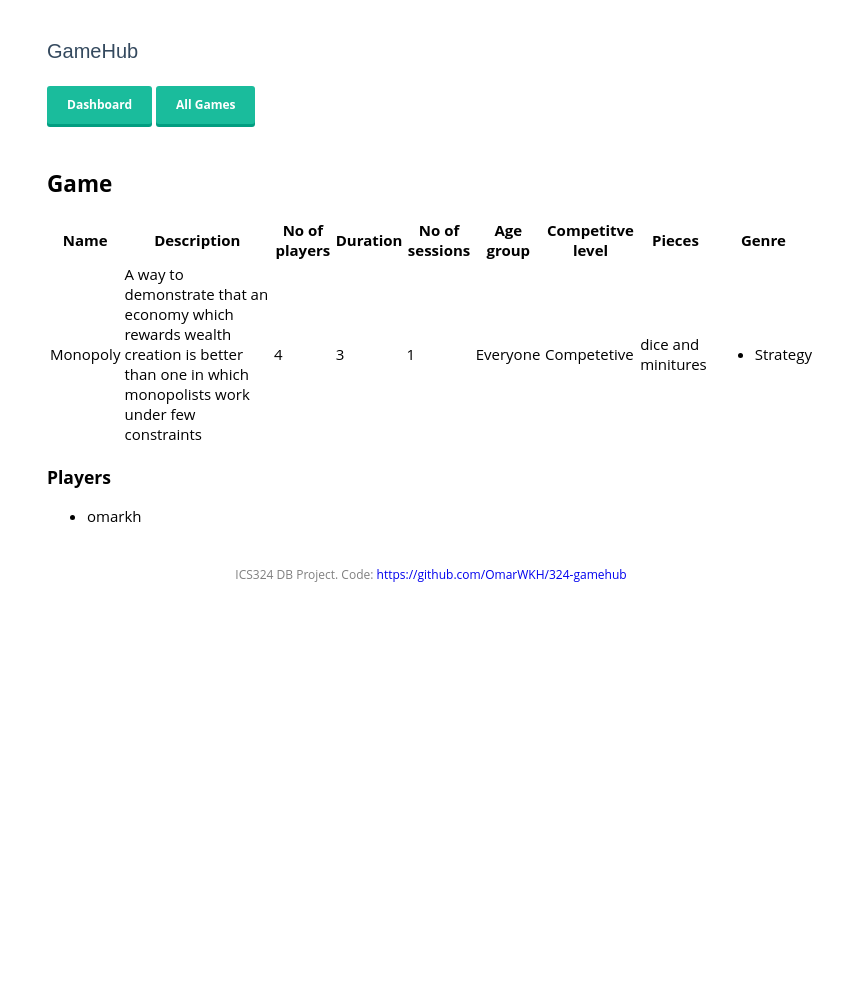
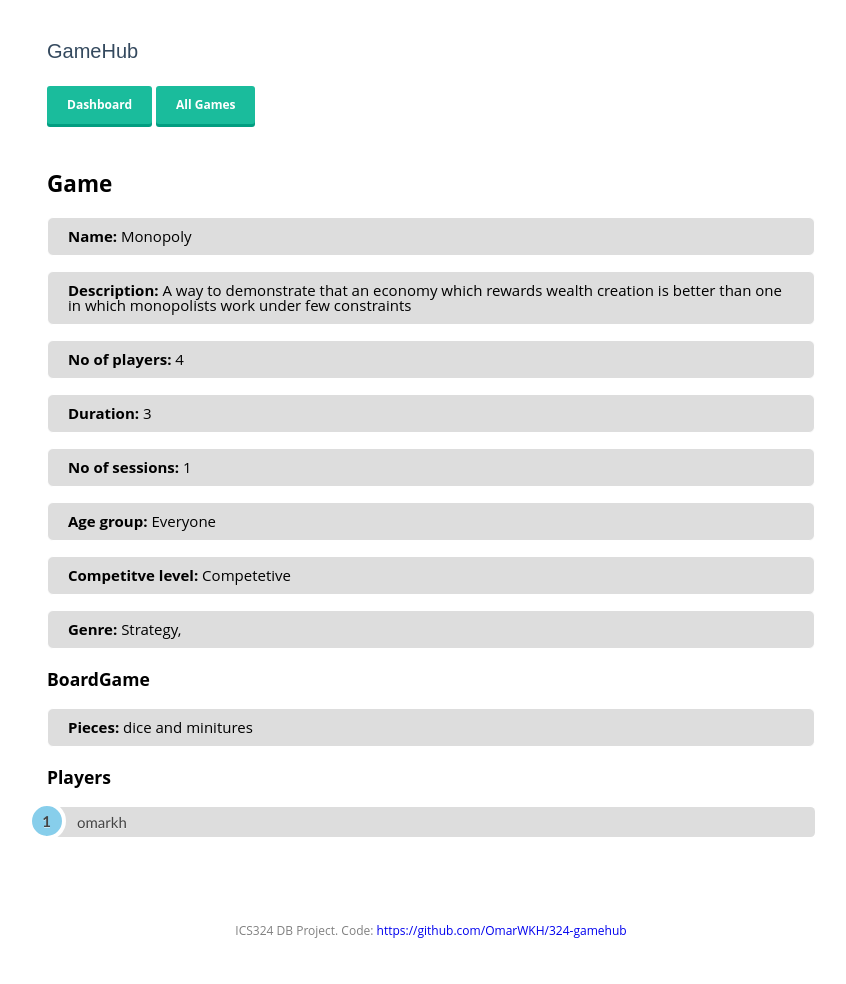
Before and after one commit to OmarWKH/324-gamehub, a Django app: a page that uses GameHub/templates/base.html in a window 1280 px wide. Shown: the whole page, without its empty margins (209-1055 px from the left). Before the commit the page ends 582 px from the top, so only its background shows below. Run offline with Django 3.2, Linux system fonts and the light colour scheme; data comes from the database, SQL or seed files in the repository; data that the repository does not hold is empty; parts of the project's set-up code (start-up, migrations or seed data) failed here and were passed over; some libraries are stand-ins or nearby versions.

Commit message:
fixing all games and game details style

```diff
--- a/GameHub/templates/base.html
+++ b/GameHub/templates/base.html
@@ -23,32 +23,10 @@
 		*
 		*/
 
-
-{#	/*Resets and overrides*/#}
-{#	html, body, div, h1, h2, h3, h4, h5, h6, p, ul, li, span {#}
-{#		margin: 0;#}
-{#		padding: 0;#}
-{#		line-height: 1;#}
-{#		}#}
-{##}
-{#	img {#}
-{#		border: none;#}
-{#		}#}
-{##}
 		a, a:link, a:active, a:visited, a:hover {
 			text-decoration: none;
 			outline: none;
 			}
-{##}
-{#	ul {#}
-{#		list-style-type: none;#}
-{#		}#}
-{##}
-
-{#	p a {#}
-{#		float: left;#}
-{#		margin: 0 23px 40px 0;#}
-{#		}#}
 
 		body {
 			background: #ffffff;
@@ -382,16 +360,18 @@
 		    transform: scale(1.5);
 				}
 
-      p.note
-{
+	.note,
+    p.note {
+    	vertical-align: top;
+    	display: block;
     	color: #000000;
     	border: solid 1px #ffffff;
-          line-height: 70%;
     	background-color: #ddd;
 	    -moz-border-radius: 6px;
 		-webkit-border-radius: 6px;
 	    border-radius: 6px;
-     padding: 14px 20px;
+    	line-height: 100%;
+    	padding: 11px 20px;
 	    mc-auto-number-format: '{b}Note: {/b}';
 	}
 
@@ -539,47 +519,24 @@
 	    margin: 40px 183px 0;
 	}
 
-/*	Making the form responsive. Remove this media query
-    if you don't need the form to work on mobile devices. */
-
-{#@media (max-width: 600px) {#}
-{##}
-{#    form{#}
-{#        padding: 30px;#}
-{#        max-width: 480px;#}
-{#    }#}
-
-    form .form-row{
-        max-width: 300px;
-        margin: 25px auto;
-        text-align: left;
+	.list td:nth-child(even) {
+		background-color: white,
 	}
 
-    form .form-title-row{
-        margin-bottom: 50px;
+	.list td:last-child {
+		background-color:  #f2f2f2;
 	}
 
-    form .form-row > label span{
-        display: block;
-        text-align: left;
-        padding: 0 0 15px;
+	.list th {
+		background-color: #C3C3C3;
 	}
 
-    form select{
-        width: 240px;
+	.list {
+		width: 100px;
 	}
 
-    form input[type=checkbox]{
-        margin-top:0;
-    }
 
-    form .form-radio-buttons > div{
-        margin: 0 0 10px;
-    }
 
-    form button{
-        margin: 0;
-    }
 	</style>
 
 	<!-- jQuery -->
--- a/GameHub/templates/gametest/game_details.html
+++ b/GameHub/templates/gametest/game_details.html
@@ -4,56 +4,40 @@
 
 {% block content %}
 
-<!-- just a headline -->
-{% if boardgame_form %}
-	<h2>Board Game</h2>
-{% else %}
 <h2>Game</h2>
-{% endif %}
 
-<table>
-	<thread>
 {% for field in game_form %}
-			<th>{{ field.label }}</th>
+	<p class='note'>
+		<b>{{ field.label }}:</b>
+		{{ field.value|default_if_none:'-' }}
+	</p>
 {% endfor %}
 
-		{% for form in gametypes_forms %}
-			{% for field in form %}
-				<th>{{ field.label }}</th>
+<p class="note">
+	<b>Genre:</b>
+	{% for genre in genres %}
+		{{ genre }},
 	{% endfor %}
-		{% endfor %}
+</p>
 
-		<th>Genre</th>
-	</thread>
-	<tbody>
-		<tr>
-			{% for field in game_form %}
-				<td>{{ field.value|default_if_none:'-' }}</td>
-			{% endfor %}
 
 {% for form in gametypes_forms %}
+	<h3>{{ form.instance.type }}</h3>
+	<p class='note'>
 		{% for field in form %}
-					<td>{{ field.value|default_if_none:'-' }}</td>
+			<b>{{ field.label }}:</b>
+			{{ field.value|default_if_none:'-' }}
 		{% endfor %}
+	</p>
 {% endfor %}
-
-			<td>
-				<ul>
-					{% for genre in genres %}
-						<li>{{ genre }}</li>
-					{% endfor %}
-				</ul>
-			</td>
-	</tbody>
-</table>
 
 <h3>Players</h3>
 {% if players_list %}
-	<ul>
+	<ol class='rounded-list'>
 		{% for item in players_list %}
-			<li>{{ item.user }}</li>
+			<li><a href="{% url 'userpage:index' item.pk %}">{{ item.user }}</a></li>
 		{% endfor %}
-	</ul>
+	</ol>
 {% else %}
 	no players
 {% endif %}
--- a/GameHub/templates/gametest/user_list_form.html
+++ b/GameHub/templates/gametest/user_list_form.html
@@ -6,7 +6,7 @@
 <form method='POST'>
 	{% csrf_token %} <!-- some verification thing  -->
 	<table>
-		<h3>Game</h3>
+		<h1>Add Game</h1>
 		{{ list_form }}
 	</table>
 	<input type='submit' value='Save'>
```
Also changed, not shown: GameHub/templates/gametest/games_list.html (+9 -3 lines). Lines whose indentation alone changed are shown as unchanged.
